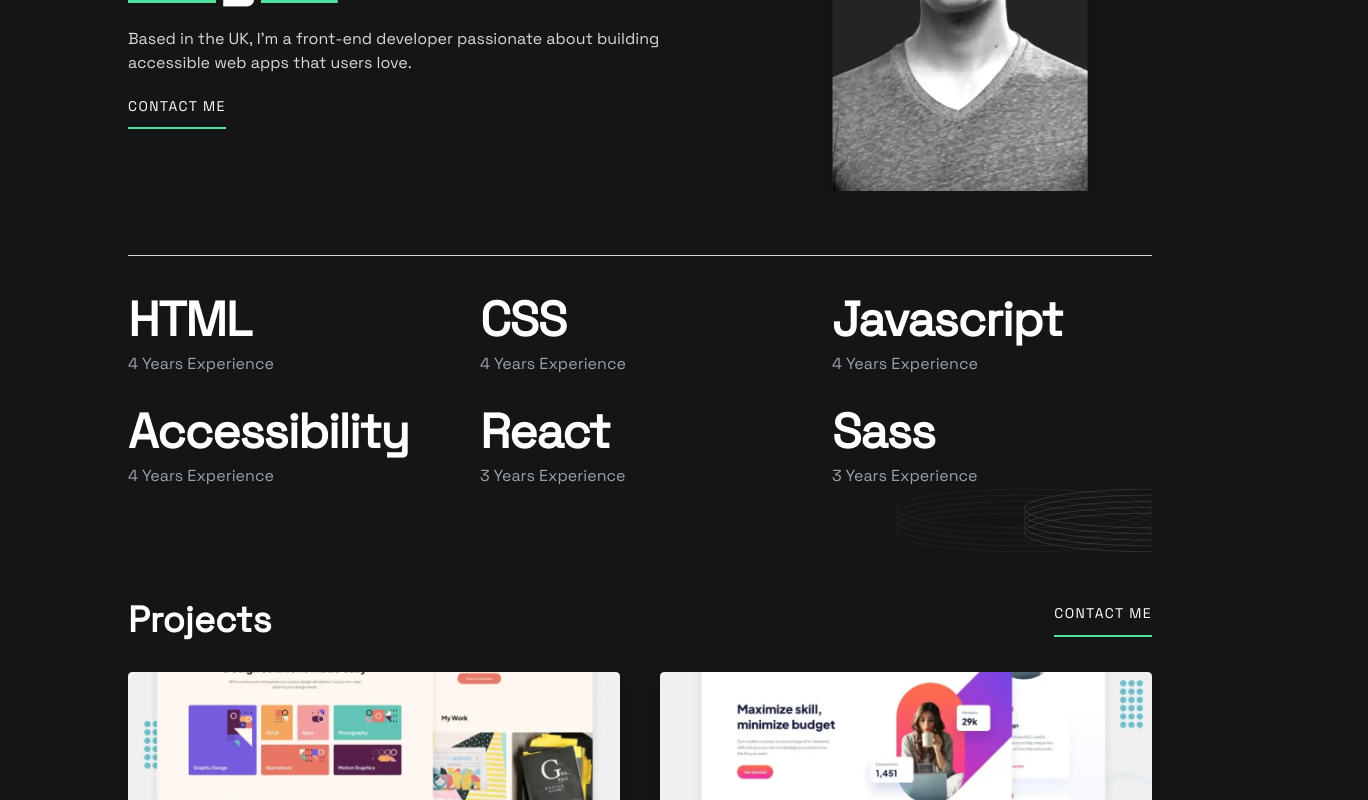
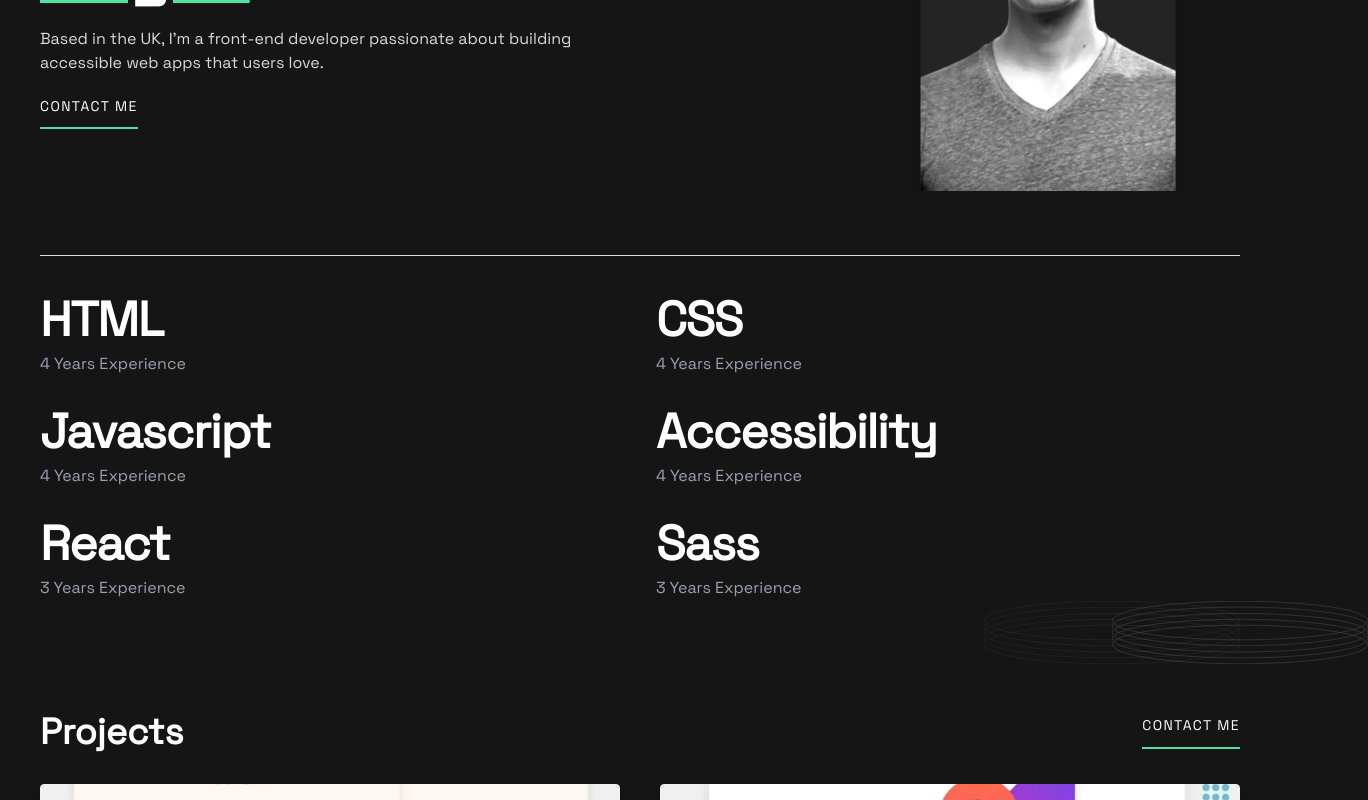
Before and after one commit to Skyz03/Vite-Developer-Portfolio, a React (Vite) app: page / in a window 1280 px wide. Shown: the part 377-1177 px from the top of the page, 1368 px wide, since content can reach past the window. Built offline with nearby package versions, Linux system fonts and the light colour scheme.

Commit message:
fix: in the styles

```diff
--- a/src/App.jsx
+++ b/src/App.jsx
@@ -8,7 +8,7 @@ function App() {
   return (
     // Added whole div with bg color and margin for larger screens
     <div className="bg-background">
-      <div className="md:mx-32">
+      <div className="md:mx-10">
         <Nav />
         <Hero />
         <Skills />
--- a/src/components/Skills.jsx
+++ b/src/components/Skills.jsx
@@ -12,7 +12,7 @@ function Skills() {
   ];
 
   return (
-    <section className="relative mx-auto max-w-7xl overflow-hidden px-6 py-10 text-white md:mx-0 md:px-0 md:py-16">
+    <section className="relative mx-auto max-w-7xl px-6 py-10 text-white md:mx-0 md:px-0 md:py-16">
       {/* Background pattern image */}
       <img
         src={patternImage}
@@ -22,7 +22,7 @@ function Skills() {
 
       {/* Skills grid */}
       <div className="border-light-gray relative z-10 border-t pt-10">
-        <div className="grid grid-cols-1 gap-8 sm:grid-cols-2 md:grid-cols-3">
+        <div className="grid grid-cols-1 gap-8 sm:grid-cols-2 md:grid-cols-2">
           {items.map((it, idx) => (
             <div
               key={idx}
```
